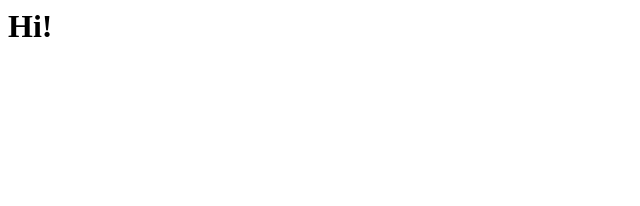
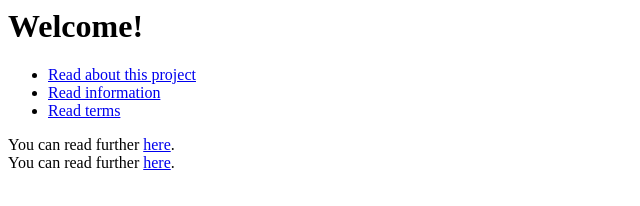
Before and after one commit to automate-website/testpage, a website: page public/index.html in a window 1280 px wide. Shown: the whole page, without its empty margins (0-640 px from the left). Drawn offline with Linux system fonts and the light colour scheme.

Commit message:
add legacy static test pages

```diff
--- a/public/index.html
+++ b/public/index.html
@@ -1 +1,17 @@
-<h1>Hi!</h1>
+<html>
+<body>
+
+<h1>Welcome!</h1>
+<ul>
+    <li><a href="about.html" title="About">Read about this project</a></li>
+    <li class="secondary"><a href="info.html" title="Info">Read information</a></li>
+    <li class="secondary"><a href="terms.html" title="Info">Read terms</a></li>
+</ul>
+<div class="first-article">
+    You can read further <a href="about.html">here</a>.
+</div>
+<div class="second-article">
+    You can read further <a href="info.html">here</a>.
+</div>
+</body>
+</html>
```
Also changed, not shown: public/about.html (added, +3 -0 lines), public/alerts.html (added, +18 -0 lines), public/info.html (added, +3 -0 lines).
